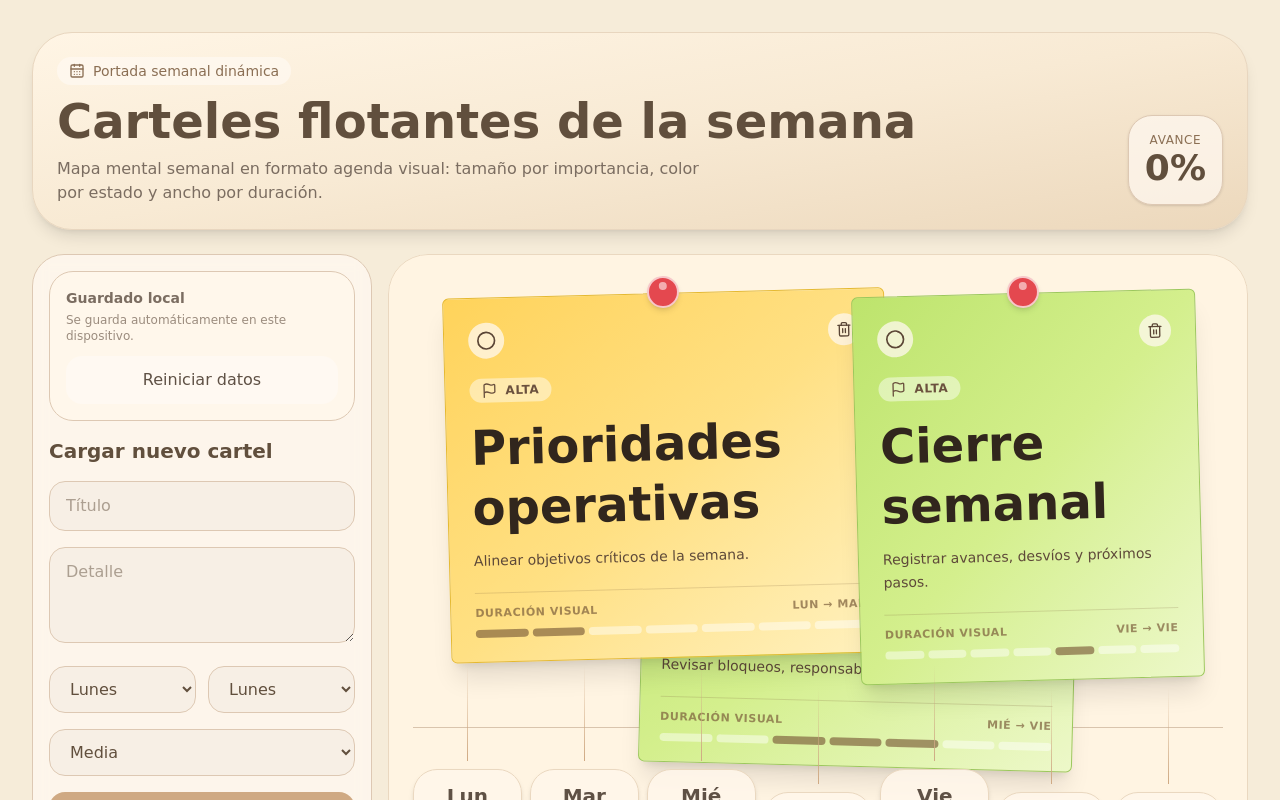
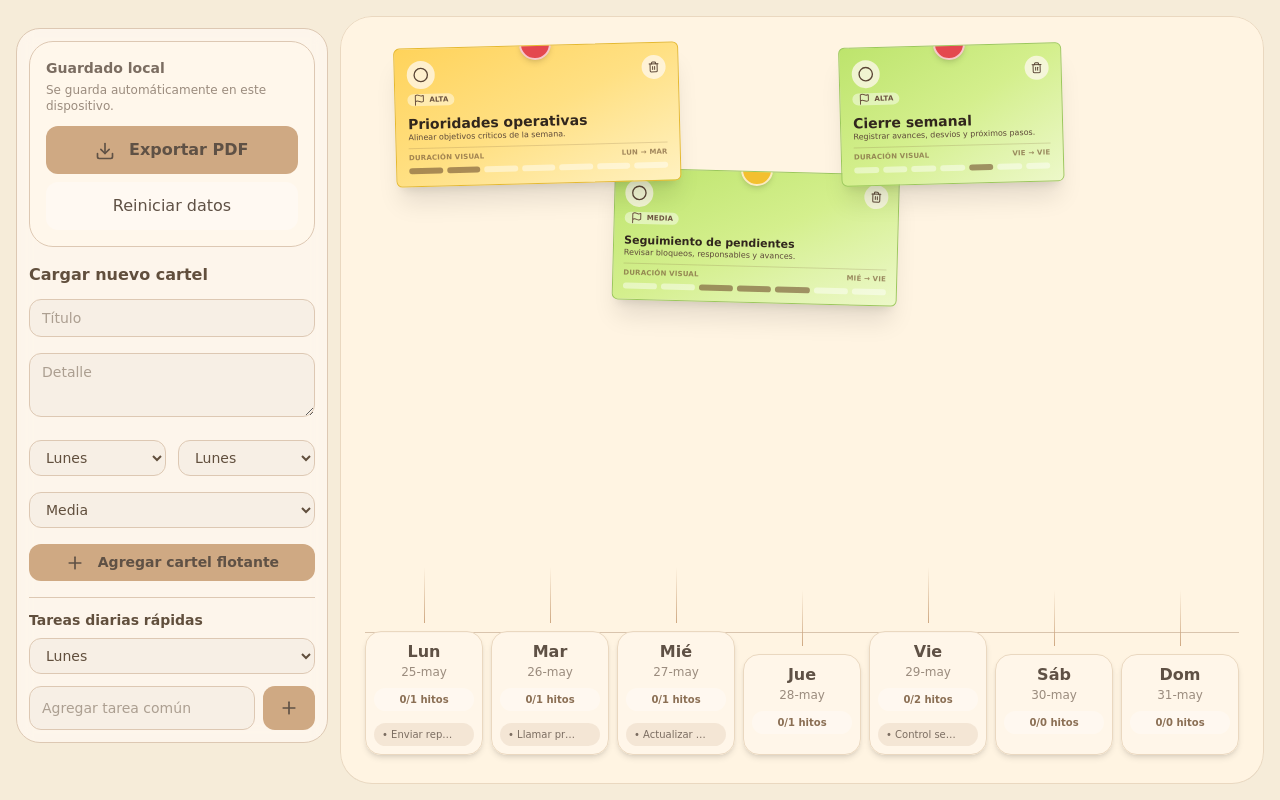
Before and after one commit to proyectolaserzarate-arch/elta-weekly-planner, a React (Vite) app: page / in a window 1280 px wide. Shown: the top 800 px of the page. Built offline with nearby package versions, Linux system fonts and the light colour scheme.

Commit message:
Agregar Capacitor Android

```diff
--- /dev/null
+++ b/capacitor.config.json
@@ -0,0 +1,5 @@
+{
+  "appId": "com.elta.weeklyplanner",
+  "appName": "ELTA Weekly Planner",
+  "webDir": "dist"
+}
--- a/package.json
+++ b/package.json
@@ -10,7 +10,12 @@
     "preview": "vite preview"
   },
   "dependencies": {
+    "@capacitor/android": "^8.3.4",
+    "@capacitor/cli": "^8.3.4",
+    "@capacitor/core": "^8.3.4",
     "framer-motion": "^12.40.0",
+    "html2canvas": "^1.4.1",
+    "jspdf": "^4.2.1",
     "lucide-react": "^1.16.0",
     "react": "^19.2.6",
     "react-dom": "^19.2.6"
--- a/src/App.jsx
+++ b/src/App.jsx
@@ -1,13 +1,16 @@
-import React, { useEffect, useMemo, useState } from "react";
+import React, { useEffect, useMemo, useRef, useState } from "react";
 import { AnimatePresence, motion } from "framer-motion";
 import {
   CalendarDays,
   CheckCircle2,
   Circle,
+  Download,
   Flag,
   Plus,
   Trash2,
 } from "lucide-react";
+import html2canvas from "html2canvas";
+import jsPDF from "jspdf";
 
 function Card({ className = "", children }) {
   return <div className={className}>{children}</div>;
@@ -117,28 +120,28 @@ function getPinColor(priority) {
 }
 
 function getPrioritySize(priority) {
-  if (priority === "alta") return "min-h-[300px] p-6";
-  if (priority === "media") return "min-h-[230px] p-5";
-  return "min-h-[170px] p-4";
+  if (priority === "alta") return "min-h-[112px] p-3";
+  if (priority === "media") return "min-h-[86px] p-2.5";
+  return "min-h-[62px] p-2";
 }
 
 function getTitleSize(priority) {
-  if (priority === "alta") return "text-4xl md:text-5xl";
-  if (priority === "media") return "text-2xl md:text-3xl";
-  return "text-xl";
+  if (priority === "alta") return "text-sm";
+  if (priority === "media") return "text-[11px]";
+  return "text-[10px]";
 }
 
 function getPriorityLaneTop(priority, index) {
-  if (priority === "alta") return 18 + (index % 2) * 34;
-  if (priority === "media") return 138 + (index % 3) * 42;
-  return 265 + (index % 3) * 36;
+  if (priority === "alta") return 12 + (index % 2) * 26;
+  if (priority === "media") return 104 + (index % 3) * 34;
+  return 210 + (index % 3) * 28;
 }
 
 function getFloatingCardWidth(card) {
   const span = Math.max(1, card.endDay - card.startDay + 1);
-  if (card.priority === "alta") return Math.min(88, 30 + span * 12);
-  if (card.priority === "media") return Math.min(70, 23 + span * 10);
-  return Math.min(48, 17 + span * 8);
+  if (card.priority === "alta") return Math.min(58, 18 + span * 7);
+  if (card.priority === "media") return Math.min(46, 14 + span * 6);
+  return Math.min(32, 11 + span * 4);
 }
 
 function getFloatingCardLeft(card) {
@@ -208,6 +211,8 @@ export default function App() {
     type: "hito",
     priority: "media",
   });
+  const boardRef = useRef(null);
+  const [isExportingPdf, setIsExportingPdf] = useState(false);
 
   const weekDays = useMemo(
     () => dayNames.map((name, index) => ({ name, fullName: fullDayNames[index], date: addDays(weekStart, index), index })),
@@ -277,81 +282,105 @@ export default function App() {
     setWeekStart(startOfWeek(new Date()));
   }
 
+  async function exportCalendarToPdf() {
+    if (!boardRef.current || isExportingPdf) return;
+
+    setIsExportingPdf(true);
+
+    try {
+      const canvas = await html2canvas(boardRef.current, {
+        backgroundColor: "#fff4e2",
+        scale: 2,
+        useCORS: true,
+      });
+
+      const imageData = canvas.toDataURL("image/png");
+      const pdf = new jsPDF({ orientation: "landscape", unit: "mm", format: "a4" });
+      const pageWidth = pdf.internal.pageSize.getWidth();
+      const pageHeight = pdf.internal.pageSize.getHeight();
+      const margin = 8;
+      const availableWidth = pageWidth - margin * 2;
+      const availableHeight = pageHeight - margin * 2;
+      const imageRatio = canvas.width / canvas.height;
+      let imageWidth = availableWidth;
+      let imageHeight = imageWidth / imageRatio;
+
+      if (imageHeight > availableHeight) {
+        imageHeight = availableHeight;
+        imageWidth = imageHeight * imageRatio;
+      }
+
+      const x = (pageWidth - imageWidth) / 2;
+      const y = (pageHeight - imageHeight) / 2;
+
+      pdf.setFontSize(10);
+      pdf.text("ELTA Weekly Planner", margin, 6);
+      pdf.addImage(imageData, "PNG", x, y, imageWidth, imageHeight);
+      pdf.save("elta-weekly-planner.pdf");
+    } finally {
+      setIsExportingPdf(false);
+    }
+  }
+
   return (
-    <div className="min-h-screen bg-[#f6ecd9] p-4 text-[#614f3d] md:p-8" style={{ fontFamily: "Comic Sans MS, Nunito, ui-sans-serif, system-ui" }}>
-      <div className="mx-auto max-w-7xl space-y-6">
-        <motion.header
-          initial={{ opacity: 0, y: -12 }}
-          animate={{ opacity: 1, y: 0 }}
-          className="rounded-[2.5rem] border border-[#e8d6bf] bg-gradient-to-br from-[#fff5e5] via-[#f8ead4] to-[#ecd8bc] p-6 shadow-lg"
-        >
-          <div className="flex flex-col gap-6 md:flex-row md:items-end md:justify-between">
-            <div>
-              <div className="mb-3 inline-flex items-center gap-2 rounded-full bg-[#fff9f2]/70 px-3 py-1 text-sm text-[#8b6f54]">
-                <CalendarDays className="h-4 w-4" /> Portada semanal dinámica
-              </div>
-              <h1 className="text-4xl font-semibold md:text-5xl">Carteles flotantes de la semana</h1>
-              <p className="mt-3 max-w-2xl text-[#7b6d61]">
-                Mapa mental semanal en formato agenda visual: tamaño por importancia, color por estado y ancho por duración.
-              </p>
-            </div>
-            <div className="rounded-3xl border border-[#ddc8b3] bg-[#fff9f2]/70 p-4 text-center shadow-sm">
-              <div className="text-xs uppercase tracking-wider text-[#8b6f54]">Avance</div>
-              <div className="text-4xl font-semibold">{progress}%</div>
-            </div>
-          </div>
-        </motion.header>
+    <div className="h-screen overflow-hidden bg-[#f6ecd9] p-3 text-[#614f3d] md:p-4" style={{ fontFamily: "Comic Sans MS, Nunito, ui-sans-serif, system-ui" }}>
+      <div className="mx-auto flex h-full max-w-7xl flex-col">
 
-        <section className="grid gap-4 xl:grid-cols-[340px_1fr]">
-          <Card className="rounded-[2rem] border border-[#ddc8b3] bg-[#fff9f2]/70 p-4 backdrop-blur xl:sticky xl:top-6 xl:self-start">
+        <section className="grid min-h-0 flex-1 gap-3 md:grid-cols-[25%_1fr]">
+          <Card className="max-h-full overflow-y-auto rounded-[1.5rem] border border-[#ddc8b3] bg-[#fff9f2]/70 p-3 backdrop-blur md:sticky md:top-3 md:self-start">
             <CardContent>
               <div className="mb-4 rounded-3xl border border-[#ddc8b3] bg-[#fff7ea]/90 p-4">
                 <div className="text-sm font-semibold text-[#7b6d61]">Guardado local</div>
                 <div className="mt-1 text-xs text-[#9b8c7e]">Se guarda automáticamente en este dispositivo.</div>
-                <Button type="button" onClick={resetDeviceData} className="mt-3 w-full rounded-2xl bg-[#fff9f2]/90 px-4 py-3 text-[#5f5145] hover:bg-[#f4e4d2]">
-                  Reiniciar datos
-                </Button>
+                <div className="mt-3 grid grid-cols-1 gap-2">
+                  <Button type="button" onClick={exportCalendarToPdf} disabled={isExportingPdf} className="w-full rounded-xl bg-[#cfa983] px-4 py-3 font-bold text-[#5f5145] hover:bg-[#bf9470] disabled:opacity-60">
+                    <Download className="mr-2 inline h-5 w-5" /> {isExportingPdf ? "Exportando..." : "Exportar PDF"}
+                  </Button>
+                  <Button type="button" onClick={resetDeviceData} className="w-full rounded-xl bg-[#fff9f2]/90 px-4 py-3 text-[#5f5145] hover:bg-[#f4e4d2]">
+                    Reiniciar datos
+                  </Button>
+                </div>
               </div>
 
-              <h2 className="mb-4 text-xl font-bold">Cargar nuevo cartel</h2>
+              <h2 className="mb-3 text-base font-bold">Cargar nuevo cartel</h2>
               <form onSubmit={addFloatingCard} className="space-y-4">
                 <input
                   value={form.title}
                   onChange={(event) => setForm({ ...form, title: event.target.value })}
                   placeholder="Título"
-                  className="w-full rounded-2xl border border-[#ddc8b3] bg-[#f7efe5] px-4 py-3 outline-none"
+                  className="w-full rounded-xl border border-[#ddc8b3] bg-[#f7efe5] px-3 py-2 text-sm outline-none"
                 />
                 <textarea
                   value={form.detail}
                   onChange={(event) => setForm({ ...form, detail: event.target.value })}
                   placeholder="Detalle"
-                  className="h-24 w-full rounded-2xl border border-[#ddc8b3] bg-[#f7efe5] px-4 py-3 outline-none"
+                  className="h-16 w-full rounded-xl border border-[#ddc8b3] bg-[#f7efe5] px-3 py-2 text-sm outline-none"
                 />
                 <div className="grid grid-cols-2 gap-3">
-                  <select value={form.startDay} onChange={(event) => setForm({ ...form, startDay: Number(event.target.value) })} className="rounded-2xl border border-[#ddc8b3] bg-[#f7efe5] px-4 py-3 outline-none">
+                  <select value={form.startDay} onChange={(event) => setForm({ ...form, startDay: Number(event.target.value) })} className="rounded-xl border border-[#ddc8b3] bg-[#f7efe5] px-3 py-2 text-sm outline-none">
                     {weekDays.map((day) => (
                       <option key={day.index} value={day.index}>{day.fullName}</option>
                     ))}
                   </select>
-                  <select value={form.endDay} onChange={(event) => setForm({ ...form, endDay: Number(event.target.value) })} className="rounded-2xl border border-[#ddc8b3] bg-[#f7efe5] px-4 py-3 outline-none">
+                  <select value={form.endDay} onChange={(event) => setForm({ ...form, endDay: Number(event.target.value) })} className="rounded-xl border border-[#ddc8b3] bg-[#f7efe5] px-3 py-2 text-sm outline-none">
                     {weekDays.map((day) => (
                       <option key={day.index} value={day.index}>{day.fullName}</option>
                     ))}
                   </select>
                 </div>
-                <select value={form.priority} onChange={(event) => setForm({ ...form, priority: event.target.value })} className="w-full rounded-2xl border border-[#ddc8b3] bg-[#f7efe5] px-4 py-3 outline-none">
+                <select value={form.priority} onChange={(event) => setForm({ ...form, priority: event.target.value })} className="w-full rounded-xl border border-[#ddc8b3] bg-[#f7efe5] px-3 py-2 text-sm outline-none">
                   <option value="alta">Alta</option>
                   <option value="media">Media</option>
                   <option value="baja">Normal</option>
                 </select>
-                <Button className="w-full rounded-2xl bg-[#cfa983] py-4 font-bold text-[#5f5145] hover:bg-[#bf9470]">
+                <Button className="w-full rounded-xl bg-[#cfa983] py-2 text-sm font-bold text-[#5f5145] hover:bg-[#bf9470]">
                   <Plus className="mr-2 inline h-5 w-5" /> Agregar cartel flotante
                 </Button>
               </form>
 
-              <div className="mt-8 border-t border-[#ddc8b3] pt-5">
-                <h3 className="mb-3 text-lg font-semibold">Tareas diarias rápidas</h3>
-                <select value={selectedTaskDay} onChange={(event) => setSelectedTaskDay(Number(event.target.value))} className="mb-3 w-full rounded-2xl border border-[#ddc8b3] bg-[#f7efe5] px-4 py-3 outline-none">
+              <div className="mt-4 border-t border-[#ddc8b3] pt-3">
+                <h3 className="mb-2 text-sm font-semibold">Tareas diarias rápidas</h3>
+                <select value={selectedTaskDay} onChange={(event) => setSelectedTaskDay(Number(event.target.value))} className="mb-3 w-full rounded-xl border border-[#ddc8b3] bg-[#f7efe5] px-3 py-2 text-sm outline-none">
                   {weekDays.map((day) => (
                     <option key={day.index} value={day.index}>{day.fullName}</option>
                   ))}
@@ -361,9 +390,9 @@ export default function App() {
                     value={taskInput}
                     onChange={(event) => setTaskInput(event.target.value)}
                     placeholder="Agregar tarea común"
-                    className="w-full rounded-2xl border border-[#ddc8b3] bg-[#f7efe5] px-4 py-3 outline-none"
+                    className="w-full rounded-xl border border-[#ddc8b3] bg-[#f7efe5] px-3 py-2 text-sm outline-none"
                   />
-                  <Button type="button" onClick={addDailyTask} className="rounded-2xl bg-[#cfa983] px-4 py-3 font-bold text-[#5f5145]">
+                  <Button type="button" onClick={addDailyTask} className="rounded-xl bg-[#cfa983] px-4 py-3 font-bold text-[#5f5145]">
                     <Plus className="h-5 w-5" />
                   </Button>
                 </div>
@@ -371,19 +400,19 @@ export default function App() {
             </CardContent>
           </Card>
 
-          <div className="overflow-x-auto rounded-[2.5rem] pb-2">
-            <div className="relative min-h-[680px] min-w-[980px] overflow-hidden rounded-[2.5rem] border border-[#ead8c0] bg-[#fff4e2] p-5 shadow-lg md:min-w-full">
-              <div className="absolute inset-x-6 bottom-[205px] h-px bg-[#d9c4ad]" />
+          <div className="min-h-0 min-w-0 overflow-x-auto rounded-[2rem] pb-1">
+            <div ref={boardRef} className="relative h-full min-h-[calc(100vh-32px)] min-w-[980px] overflow-hidden rounded-[2rem] border border-[#ead8c0] bg-[#fff4e2] p-4 shadow-lg md:min-w-full">
+              <div className="absolute inset-x-6 bottom-[150px] h-px bg-[#d9c4ad]" />
 
-              <div className="absolute inset-x-6 bottom-7 z-40 flex h-[185px] items-end justify-between gap-2">
+              <div className="absolute inset-x-6 bottom-7 z-40 flex h-[135px] items-end justify-between gap-2">
                 {weekDays.map((day) => {
                   const dayCards = floatingCards.filter((card) => card.startDay <= day.index && card.endDay >= day.index);
                   const completed = dayCards.filter((card) => card.done).length;
                   return (
                     <div key={day.index} className="flex min-w-0 flex-1 flex-col items-center gap-2 text-center">
-                      <div className="h-24 w-px bg-gradient-to-t from-[#cfa983] to-transparent" />
-                      <div className="w-full rounded-3xl border border-[#ead8c0] bg-[#fff7ea]/90 px-2 py-3 shadow-md">
-                        <div className="text-xl font-semibold text-[#5f5145]">{day.name}</div>
+                      <div className="h-14 w-px bg-gradient-to-t from-[#cfa983] to-transparent" />
+                      <div className="w-full rounded-2xl border border-[#ead8c0] bg-[#fff7ea]/90 px-2 py-2 shadow-md">
+                        <div className="text-base font-semibold text-[#5f5145]">{day.name}</div>
                         <div className="text-xs text-[#9b8c7e]">{formatDate(day.date)}</div>
                         <div className="mt-2 rounded-full bg-[#fff9f2]/80 px-2 py-1 text-[10px] font-bold text-[#8b6f54]">
                           {completed}/{dayCards.length} hitos
@@ -404,16 +433,18 @@ export default function App() {
                 })}
               </div>
 
-              <div className="relative z-10 h-[430px] overflow-visible">
+              <div className="relative z-10 h-[calc(100vh-160px)] overflow-visible">
                 <AnimatePresence>
                   {floatingCards.map((card, index) => {
                     const isHovered = hoveredFloatingCardId === card.id;
                     const cardClassName = [
-                      "relative overflow-visible rounded-md border bg-gradient-to-br shadow-xl transition-all duration-300 hover:shadow-2xl",
+                      "relative overflow-hidden rounded-md border bg-gradient-to-br shadow-xl transition-all duration-300 hover:shadow-2xl",
                       getStatusColor(card),
                       getPrioritySize(card.priority),
                     ].join(" ");
-                    const titleClassName = "mt-3 " + getTitleSize(card.priority) + " font-semibold leading-tight text-[#31261d]";
+                    const titleClassName =
+                      "mt-1 max-w-full overflow-hidden break-words font-semibold leading-[1.05] text-[#31261d] " +
+                      getTitleSize(card.priority);
 
                     return (
                       <motion.div
@@ -421,7 +452,7 @@ export default function App() {
                         layout
                         initial={{ opacity: 0, y: 24, rotate: -2 }}
                         animate={{ opacity: 1, y: 0, rotate: index % 2 === 0 ? -1.5 : 1.5 }}
-                        whileHover={{ y: -20, rotate: 0, scale: 1.08 }}
+                        whileHover={{ y: -12, rotate: 0, scale: 1.06 }}
                         onMouseEnter={() => setHoveredFloatingCardId(card.id)}
                         onMouseLeave={() => setHoveredFloatingCardId(null)}
                         onClick={() => setHoveredFloatingCardId(card.id)}
@@ -443,29 +474,37 @@ export default function App() {
                         </div>
 
                         <div className="flex items-start justify-between text-[#5b4636]">
-                          <button type="button" onClick={() => toggleFloatingCardDone(card.id)} className="rounded-full bg-[#fff8ef]/75 p-2">
-                            {card.done ? <CheckCircle2 className="h-5 w-5" /> : <Circle className="h-5 w-5" />}
+                          <button type="button" onClick={() => toggleFloatingCardDone(card.id)} className="rounded-full bg-[#fff8ef]/75 p-1.5">
+                            {card.done ? <CheckCircle2 className="h-4 w-4" /> : <Circle className="h-4 w-4" />}
                           </button>
-                          <button type="button" onClick={() => deleteFloatingCard(card.id)} className="rounded-full bg-[#fff8ef]/75 p-2">
-                            <Trash2 className="h-4 w-4" />
+                          <button type="button" onClick={() => deleteFloatingCard(card.id)} className="rounded-full bg-[#fff8ef]/75 p-1.5">
+                            <Trash2 className="h-3 w-3" />
                           </button>
                         </div>
 
-                        <div className="mt-5 inline-flex items-center gap-2 rounded-full bg-white/45 px-3 py-1 text-xs font-semibold uppercase tracking-wider text-[#6b513e]">
-                          <Flag className="h-4 w-4" /> {card.priority === "baja" ? "normal" : card.priority}
+                        <div className="mt-1 inline-flex items-center gap-1 rounded-full bg-white/45 px-1.5 py-0 text-[7px] font-semibold uppercase tracking-wide text-[#6b513e]">
+                          <Flag className="h-3 w-3" /> {card.priority === "baja" ? "normal" : card.priority}
                         </div>
 
-                        <h3 className={titleClassName}>{card.title}</h3>
-                        {card.detail ? <p className="mt-3 text-sm font-medium leading-relaxed text-[#5e4939]">{card.detail}</p> : null}
+                        <h3 className={titleClassName}>
+                          <span className="block line-clamp-2 overflow-hidden break-words">
+                            {card.title}
+                          </span>
+                        </h3>
+                        {card.detail ? (
+                          <p className="mt-0.5 line-clamp-2 overflow-hidden break-words text-[8px] leading-[1.1] text-[#5e4939]">
+                            {card.detail}
+                          </p>
+                        ) : null}
 
-                        <div className="mt-5 border-t border-[#7b5c3a]/20 pt-3">
-                          <div className="mb-2 flex items-center justify-between text-[11px] font-semibold uppercase tracking-wider text-[#7b5c3a]/70">
+                        <div className="mt-1.5 border-t border-[#7b5c3a]/20 pt-1">
+                          <div className="mb-1 flex items-center justify-between text-[7px] font-semibold uppercase tracking-wide text-[#7b5c3a]/70">
                             <span>Duración visual</span>
                             <span>{dayNames[card.startDay]} → {dayNames[card.endDay]}</span>
                           </div>
                           <div className="flex gap-1">
                             {getDurationDots(card).map((isActive, dotIndex) => {
-                              const dotClassName = "h-2 flex-1 rounded-full " + (isActive ? "bg-[#7b5c3a]/65" : "bg-white/45");
+                              const dotClassName = "h-1.5 flex-1 rounded-full " + (isActive ? "bg-[#7b5c3a]/65" : "bg-white/45");
                               return <div key={dotIndex} className={dotClassName} />;
                             })}
                           </div>
```
Also changed, not shown: 54 other files (tests, documents, lock files or other folders).
